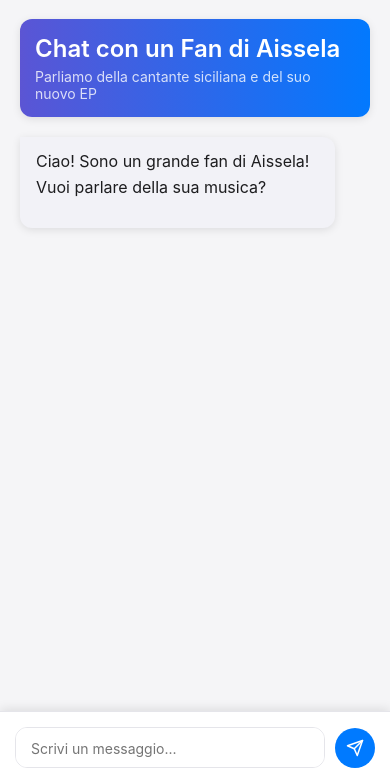
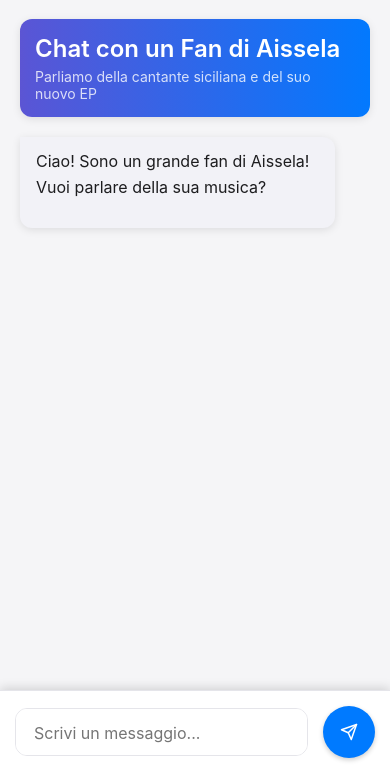
Before and after one commit to andreakorkeamaki/friendAI, a Flask app: page / in a window 390 px wide. Shown: the part 61-844 px from the top of the page. Run offline with Flask 3, Linux system fonts and the light colour scheme.

Commit message:
v1.2 - Migliorata interfaccia mobile: prevenzione zoom, pulsante invio piu00f9 grande, input ottimizzato

```diff
--- a/templates/index.html
+++ b/templates/index.html
@@ -2,7 +2,7 @@
 <html lang="it">
 <head>
     <meta charset="UTF-8">
-    <meta name="viewport" content="width=device-width, initial-scale=1.0">
+    <meta name="viewport" content="width=device-width, initial-scale=1.0, maximum-scale=1.0, user-scalable=no">
     <title>Gemini Chat</title>
     <style>
         :root {
@@ -352,10 +352,10 @@
 
         .message-input {
             flex: 1;
-            padding: 12px 15px;
+            padding: 14px 18px;
             border-radius: var(--border-radius);
             border: 1px solid var(--border-color);
-            font-size: 14px;
+            font-size: 16px;
             resize: none;
             outline: none;
             transition: all 0.2s ease;
@@ -373,18 +373,23 @@
             color: white;
             border: none;
             border-radius: 50%;
-            width: 40px;
-            height: 40px;
+            width: 48px;
+            height: 48px;
             display: flex;
             align-items: center;
             justify-content: center;
             cursor: pointer;
             transition: all 0.2s ease;
+            box-shadow: 0 2px 5px rgba(0, 0, 0, 0.2);
         }
 
         .send-button:hover {
+            background-color: #0062cc;
             transform: scale(1.05);
-            box-shadow: 0 2px 10px rgba(0, 122, 255, 0.3);
+        }
+
+        .send-button:active {
+            transform: scale(0.95);
         }
 
         /* Responsive Design */
@@ -418,7 +423,7 @@
 
             .chat-container {
                 flex: 1;
-                padding-bottom: 80px; /* Spazio per la barra di input */
+                padding-bottom: 90px; /* Spazio aumentato per la barra di input */
             }
 
             .input-container {
@@ -426,10 +431,25 @@
                 bottom: 0;
                 left: 0;
                 right: 0;
-                background-color: rgba(255, 255, 255, 0.95);
-                box-shadow: 0 -2px 10px rgba(0, 0, 0, 0.1);
-                padding: 15px;
+                background-color: rgba(255, 255, 255, 0.98);
+                box-shadow: 0 -2px 10px rgba(0, 0, 0, 0.15);
+                padding: 15px 15px 25px 15px; /* Padding inferiore aumentato */
                 z-index: 100;
+            }
+
+            .message-input-container {
+                gap: 15px; /* Aumentato lo spazio tra input e pulsante */
+            }
+
+            .message-input {
+                font-size: 16px; /* Dimensione font ottimale per mobile */
+                -webkit-appearance: none; /* Previene lo stile predefinito su iOS */
+                appearance: none;
+            }
+
+            .send-button {
+                width: 52px; /* Pulsante leggermente più grande su mobile */
+                height: 52px;
             }
 
             .message {
```
